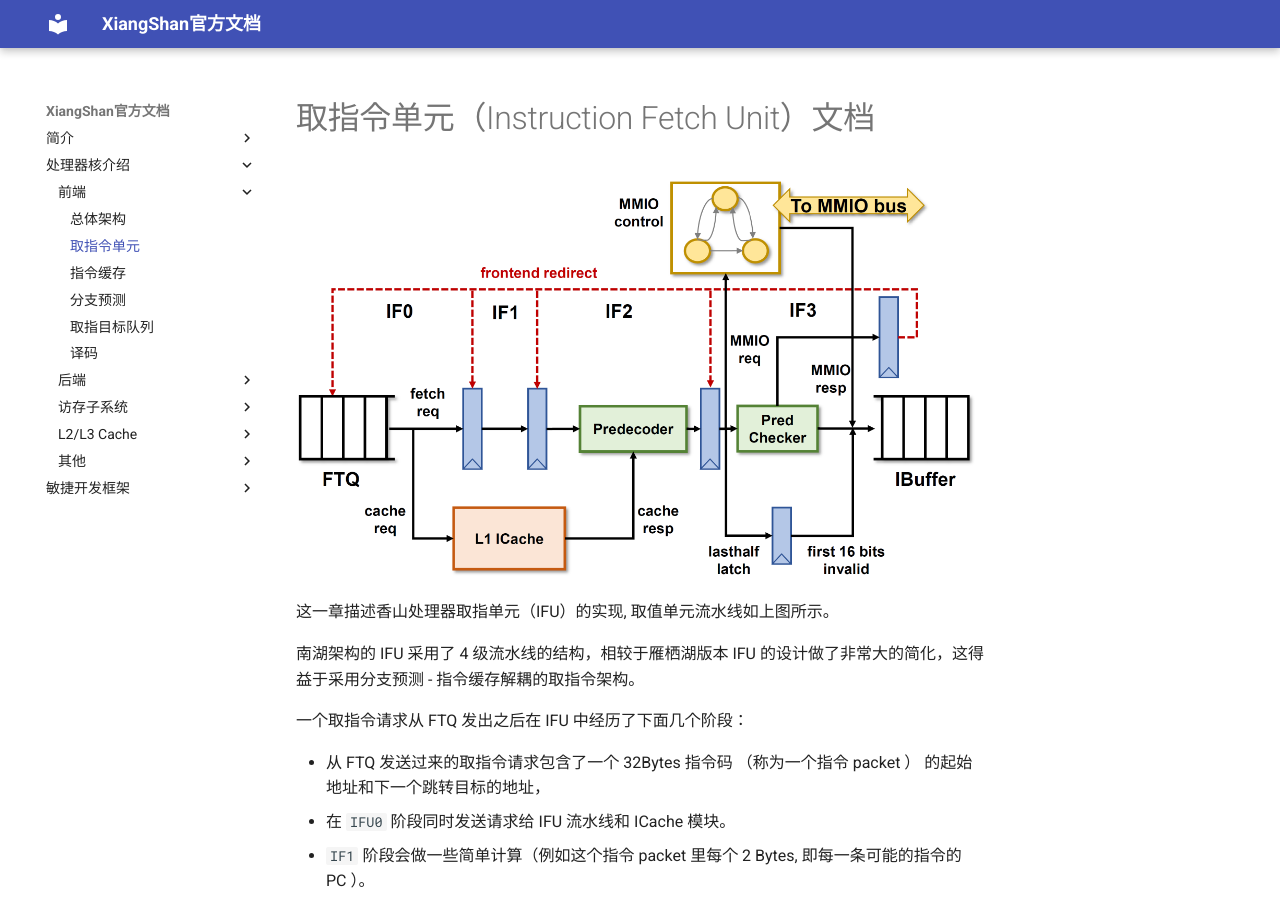
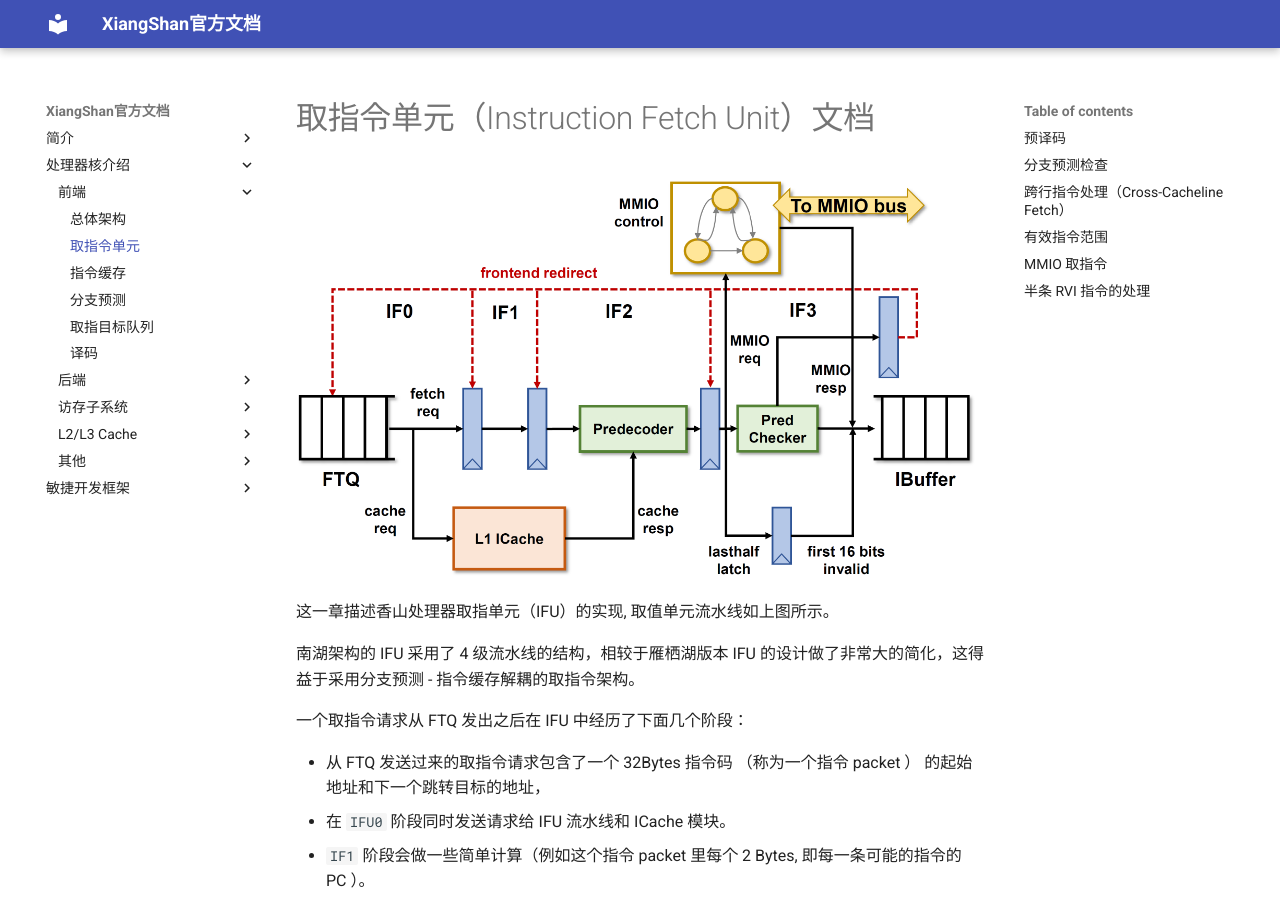
Before and after one commit to OpenXiangShan/XiangShan-doc, an MkDocs documentation site: the page built from docs/frontend/ifu.md, in a window 1280 px wide and 900 px high. Built offline with MkDocs 1.6.1 and Material for MkDocs 9.7.7, drawn with Linux system fonts in a browser that asks for light colours.

```diff
--- a/docs/frontend/ifu.md
+++ b/docs/frontend/ifu.md
@@ -15,13 +15,15 @@
 - `IF3` 阶段还会根据地址翻译的结果向指令 MMIO 模块发起取指令请求，同时转变为 [MMIO 取指令模式](#mmiofetch)，指令一条一条顺序执行。
 - IFU 控制逻辑还需要 [处理半条 RVI 指令](#half) 的情况。
 
-<h2 id=predecode> 预译码 </h2>
+<h2 id=predecode></h2>
+## 预译码
 
 预译码器将经过切分的 16 个 16 bits 指令码进行译码，得到部分指令信息（是否是跳转指令、跳转指令类型以及是否是压缩指令等），对于跳转指令还会计算它的目标地址。主要是为了给 [分支预测检查器](#predchecker) 提供指令信息和正确的目标地址以及及时更新预测器中的指令信息。
 
 另一方面，预译码器也会将压缩指令（如果这个 packet 里有的话）扩展为 32 bits 的长指令以便于后续简化译码逻辑。
 
-<h2 id=predchecker> 分支预测检查 </h2>
+<h2 id=predchecker></h2>
+##  分支预测检查
 
 分支预测检查器在拿到指令的预译码信息之后主要针对以下几个错误检查：
 
@@ -31,10 +33,14 @@
 
 在发现错误后，分支预测检查器挑选出指令顺序最靠前的预测错误指令，把错误信息（错误指令在 packet 里的位置、指令预译码信息、正确的目标地址）传递给 FTQ ，同时清空 IFU 流水线。IFU 等待 FTQ 重新发取指令请求。
 
-<h2 id=crossfetch> 跨行指令处理（Cross-Cacheline Fetch）</h2>
+<h2 id=crossfetch></h2>
+##  跨行指令处理（Cross-Cacheline Fetch）
+
 由于我们的指令 packet 包括了 32 Bytes 的指令码，相当于半个 cacheline（64 Bytes）的大小，如果这个 packet 的起始地址在后半个 cacheline 里，那么完全有可能发生 packet 的范围跨过两个 cacheline 的情况，因此在指令缓存支持一次取两个 cacheline 以保证这种情况下的指令吞吐。具体做法是当 FTQ 发现 packet 的起始地址在后半个 cacheline 里，就发起对指令缓存两个相邻 cacheline 的请求。
 
-<h2 id=validinstr> 有效指令范围 </h2>
+<h2 id=validinstr></h2>
+##  有效指令范围
+
 一个取指令 packet 的有效范围由 FTQ 给出的起始地址和跳转指令的 index（如果有跳转的话）共同确定，如果这个 packet 没有跳转指令，则默认指令有效范围为起始地址开始的 256 bits。
 
 有效指令范围可能被 IFU 的检查重新确定，主要包括：
@@ -42,10 +48,14 @@
 * 前一个 packet 有半条 RVI 的情况，紧随其后的这个 packet 的第一个 16 bits 不在有效指令范围内。
 * MMIO 请求的 packet 的指令有效范围只有 32 bits
 
-<h2 id=mmiofetch>MMIO 取指令 </h2>
+<h2 id=mmiofetch></h2>
+## MMIO 取指令
+
 在 `IF3` 阶段，如果 ITLB 发现这个地址是 MMIO 空间的，IFU 就启动 MMIO 取指令模式，向指令 MMIO 模块发送请求，指令 MMIO 模块向 MMIO 总线发送 `Get` 请求 64 bits 的数据，等待总线返回后根据 IFU 的请求地址对数据进行裁剪，返回指令码。IFU 将指令码进行扩展之后发送给指令缓冲队列。同时，IFU 阻塞流水线，侦听 ROB 的 commit 信号，直到指令执行完后发送前端重定向取下一条指令。
 
 MMIO 请求每次只取一条指令，因此在这种模式下处理器的指令执行速度会变得非常慢。
 
-<h2 id=half> 半条 RVI 指令的处理 </h2>
+<h2 id=half></h2>
+##  半条 RVI 指令的处理
+
 当一个指令 packet 在 `IF3` 阶段发现它的最后 2 Bytes 是一条 RVI 指令的前半部分时，我们把这条 RVI 指令算在这个 packet 里，同时我们取两个 cacheline 的机制保证后半部分是一定可以被取到的，因此我们只需要在发生这种情况的时候置一个标识位，当下一个 packet 来的时候把第一个个 2 Bytes 排除在指令的有效范围之外即可。
```
Also changed, not shown: docs/frontend/icache.md (+12 -0 lines).
